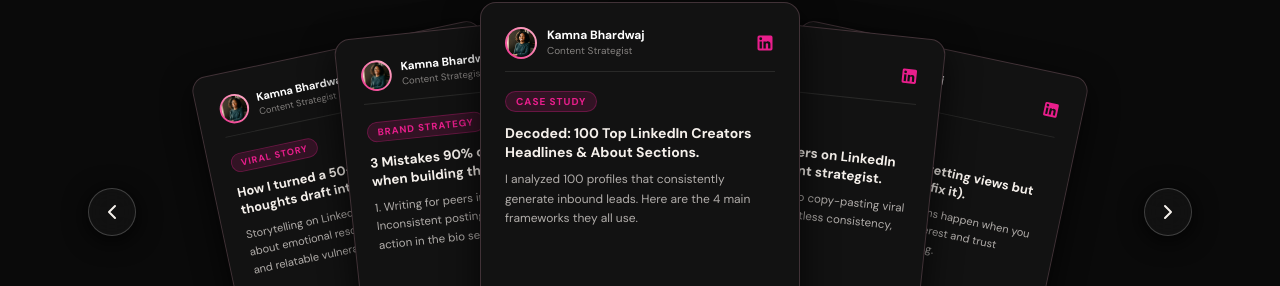
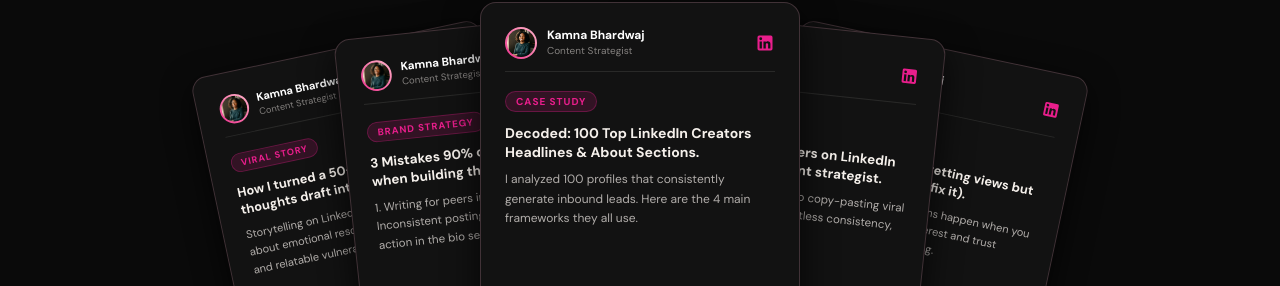
Before and after one commit to evanbose7/kamna-portfolio, a React (Vite) app: page / in a window 1280 px wide. Shown: the part 1262-1548 px from the top of the page. Built offline with nearby package versions, Linux system fonts and the light colour scheme; a web font is replaced by a local one.

Commit message:
remove-nav-buttons

```diff
--- a/src/components/InstagramSection.jsx
+++ b/src/components/InstagramSection.jsx
@@ -1,5 +1,5 @@
 import React, { useState } from 'react';
-import { Play, Heart, Eye, ExternalLink, ChevronLeft, ChevronRight } from 'lucide-react';
+import { Play, Heart, Eye, ExternalLink } from 'lucide-react';
 import { InstagramIcon } from './Icons';
 
 export default function InstagramSection() {
@@ -135,26 +135,6 @@
       {/* 3D Interactive Card Fan Deck */}
       <div className="flex flex-col items-center w-full min-h-[520px] relative max-w-6xl mx-auto px-4 sm:px-8">
 
-        {/* Left Navigation Arrow */}
-        <button
-          type="button"
-          onClick={handlePrev}
-          aria-label="Previous reel"
-          className="absolute left-2 sm:left-6 top-1/2 -translate-y-1/2 z-[100] flex h-12 w-12 items-center justify-center rounded-full bg-[#121212]/90 border border-white/20 text-[#F5F0EB] backdrop-blur-md transition-all hover:border-[#E91E8C] hover:text-[#E91E8C] hover:scale-110 cursor-pointer shadow-[0_4px_25px_rgba(0,0,0,0.9)]"
-        >
-          <ChevronLeft className="w-6 h-6" />
-        </button>
-
-        {/* Right Navigation Arrow */}
-        <button
-          type="button"
-          onClick={handleNext}
-          aria-label="Next reel"
-          className="absolute right-2 sm:right-6 top-1/2 -translate-y-1/2 z-[100] flex h-12 w-12 items-center justify-center rounded-full bg-[#121212]/90 border border-white/20 text-[#F5F0EB] backdrop-blur-md transition-all hover:border-[#E91E8C] hover:text-[#E91E8C] hover:scale-110 cursor-pointer shadow-[0_4px_25px_rgba(0,0,0,0.9)]"
-        >
-          <ChevronRight className="w-6 h-6" />
-        </button>
-
         {/* Touch Swipeable Container */}
         <div
           onTouchStart={handleTouchStart}
--- a/src/components/LinkedInSection.jsx
+++ b/src/components/LinkedInSection.jsx
@@ -1,5 +1,5 @@
 import React, { useState } from 'react';
-import { ThumbsUp, MessageSquare, Repeat, ExternalLink, ChevronLeft, ChevronRight } from 'lucide-react';
+import { ThumbsUp, MessageSquare, Repeat, ExternalLink } from 'lucide-react';
 import { LinkedinIcon } from './Icons';
 
 export default function LinkedInSection() {
@@ -135,26 +135,6 @@
       {/* 3D Interactive Card Fan Deck */}
       <div className="flex flex-col items-center w-full min-h-[520px] relative max-w-6xl mx-auto px-4 sm:px-8">
 
-        {/* Left Navigation Arrow */}
-        <button
-          type="button"
-          onClick={handlePrev}
-          aria-label="Previous card"
-          className="absolute left-2 sm:left-6 top-1/2 -translate-y-1/2 z-[100] flex h-12 w-12 items-center justify-center rounded-full bg-[#121212]/90 border border-white/20 text-[#F5F0EB] backdrop-blur-md transition-all hover:border-[#E91E8C] hover:text-[#E91E8C] hover:scale-110 cursor-pointer shadow-[0_4px_25px_rgba(0,0,0,0.9)]"
-        >
-          <ChevronLeft className="w-6 h-6" />
-        </button>
-
-        {/* Right Navigation Arrow */}
-        <button
-          type="button"
-          onClick={handleNext}
-          aria-label="Next card"
-          className="absolute right-2 sm:right-6 top-1/2 -translate-y-1/2 z-[100] flex h-12 w-12 items-center justify-center rounded-full bg-[#121212]/90 border border-white/20 text-[#F5F0EB] backdrop-blur-md transition-all hover:border-[#E91E8C] hover:text-[#E91E8C] hover:scale-110 cursor-pointer shadow-[0_4px_25px_rgba(0,0,0,0.9)]"
-        >
-          <ChevronRight className="w-6 h-6" />
-        </button>
-
         {/* Touch Swipeable Deck Container */}
         <div
           onTouchStart={handleTouchStart}
```
